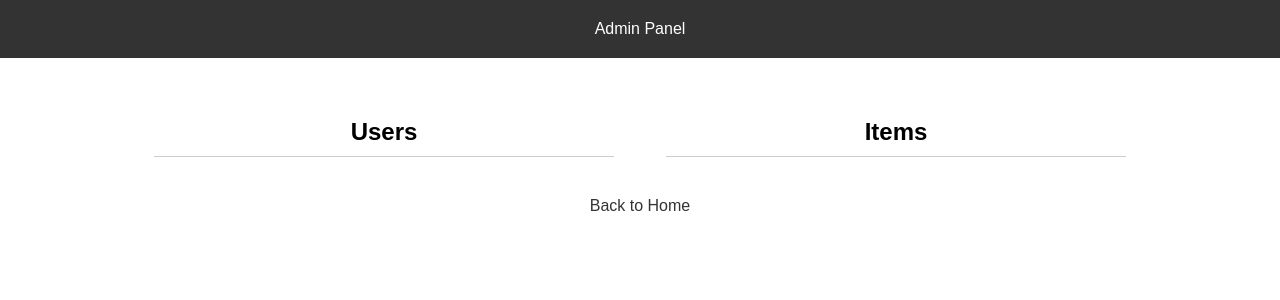
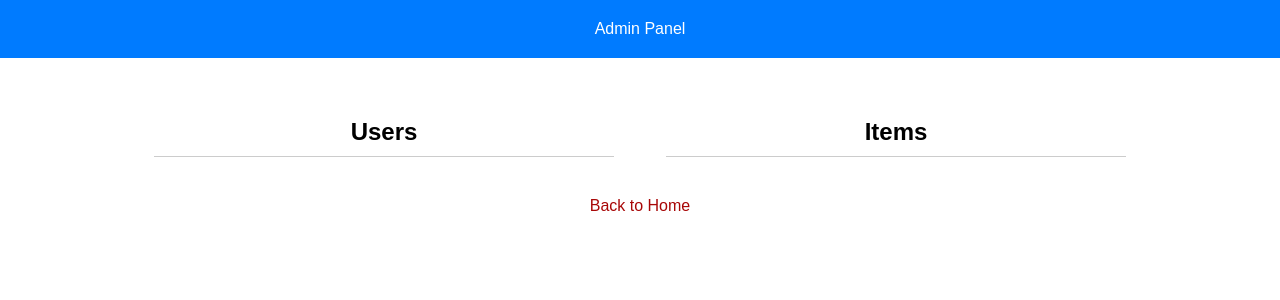
Before and after one commit to avsaralpay/cengden, a Flask app: page /admin in a window 1280 px wide. Shown: the top 300 px of the page. Run offline with Flask 2, Linux system fonts and the light colour scheme; the visitor is signed in with stand-in values (Sample User, id 1); data that the repository does not hold is empty; some libraries are stand-ins or nearby versions.

Commit message:
hadiiiiiiiii

```diff
--- a/templates/admin_panel.html
+++ b/templates/admin_panel.html
@@ -16,7 +16,7 @@
         }
         .admin-header {
             width: 100%;
-            background-color: #333;
+            background-color: #007bff;
             color: white;
             padding: 20px 0;
             margin-bottom: 20px;
@@ -46,7 +46,7 @@
         }
         a {
             text-decoration: none;
-            color: #333;
+            color: #a80707;
         }
         .back-to-home {
             margin-top: 20px;
```
